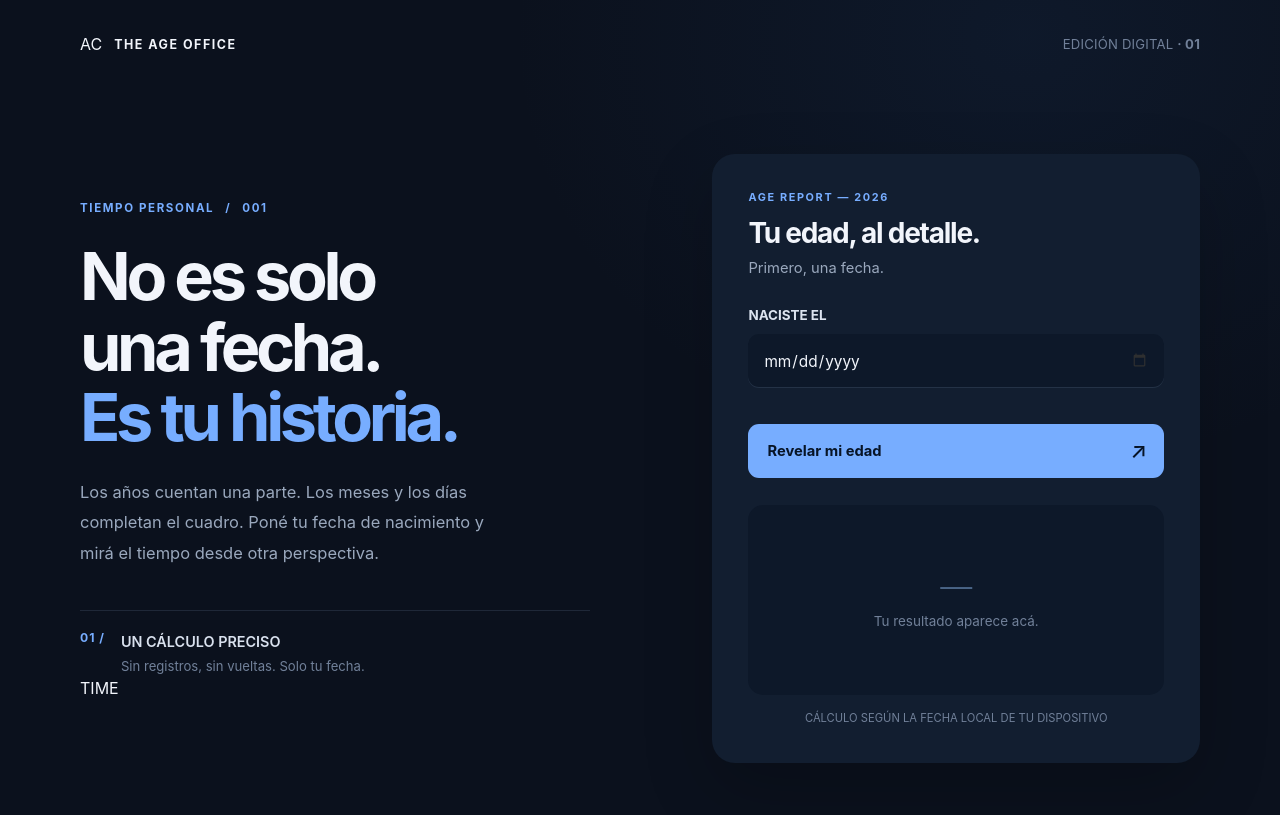
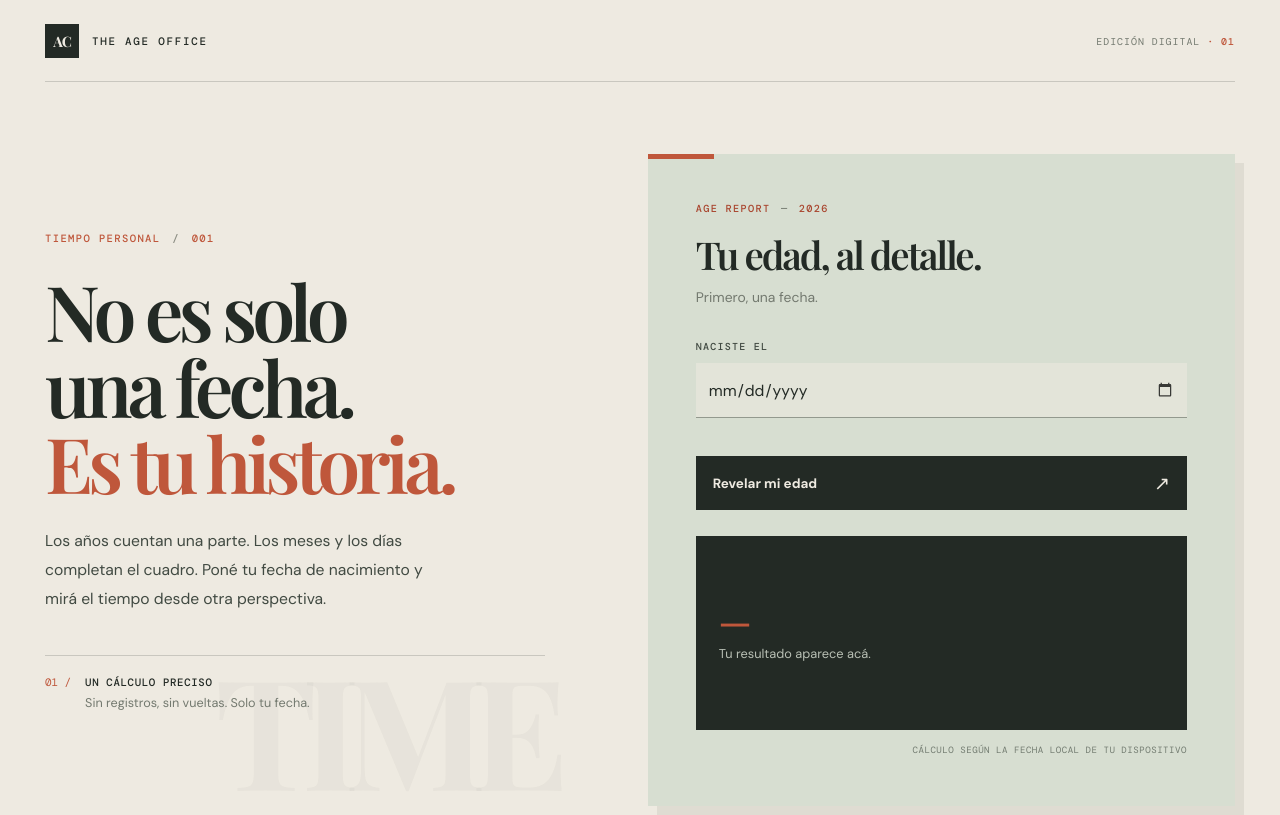
Before and after one commit to RodrigoFrontendDev/age-calculator, a plain HTML site: page index.html in a window 1280 px wide. Shown: the top 815 px of the page. Drawn offline with nearby package versions, Linux system fonts and the light colour scheme; a web font is replaced by a local one.

Commit message:
Restyle Age Calculator with warm editorial palette

```diff
--- a/style.css
+++ b/style.css
@@ -1,17 +1,22 @@
+@import url('https://fonts.googleapis.com/css2?family=DM+Mono:wght@400;500&family=DM+Sans:wght@400;500;600;700;800&family=Playfair+Display:ital,wght@0,600;0,700;1,600;1,700&display=swap');
+
 :root {
-  color-scheme: dark;
-  font-family: Inter, ui-sans-serif, system-ui, -apple-system, BlinkMacSystemFont, "Segoe UI", sans-serif;
+  color-scheme: light;
+  font-family: 'DM Sans', sans-serif;
   font-synthesis: none;
   text-rendering: optimizeLegibility;
-  --page: #0b111d;
-  --surface: #121e30;
-  --surface-deep: #0d1829;
-  --text: #f2f5fb;
-  --muted: #9aa8bd;
-  --muted-soft: #718099;
-  --accent: #77adff;
-  --accent-strong: #4b8ff0;
-  --line: rgba(139, 164, 199, .16);
+  --paper: #eeeae1;
+  --paper-deep: #e4dfd4;
+  --sage: #d7ded1;
+  --ink: #232a25;
+  --ink-soft: #414a42;
+  --muted: #73796f;
+  --muted-light: #8b8d82;
+  --clay: #bf573b;
+  --clay-dark: #a9462f;
+  --rule: rgba(44, 52, 43, .19);
+  --mono: 'DM Mono', monospace;
+  --serif: 'Playfair Display', Georgia, serif;
 }
 
 * { box-sizing: border-box; }
@@ -19,24 +24,22 @@
 html {
   min-width: 320px;
   min-height: 100%;
-  background: var(--page);
+  background: var(--paper);
 }
 
 body {
   min-width: 320px;
   min-height: 100vh;
   margin: 0;
-  color: var(--text);
-  background:
-    radial-gradient(ellipse at 80% 4%, rgba(37, 77, 132, .13), transparent 32rem),
-    var(--page);
+  color: var(--ink);
+  background: var(--paper);
 }
 
 button, input { font: inherit; }
 button { -webkit-tap-highlight-color: transparent; }
 
 .page-shell {
-  width: min(1120px, calc(100% - 64px));
+  width: min(1190px, calc(100% - 88px));
   min-height: 100vh;
   margin: 0 auto;
   display: flex;
@@ -44,194 +47,251 @@ button { -webkit-tap-highlight-color: transparent; }
 }
 
 .topbar {
-  min-height: 88px;
+  min-height: 82px;
   display: flex;
   align-items: center;
   justify-content: space-between;
   gap: 24px;
+  box-shadow: inset 0 -1px 0 var(--rule);
 }
 
 .brand {
   display: inline-flex;
   align-items: center;
-  gap: 12px;
-  color: var(--text);
+  gap: 13px;
+  color: var(--ink);
   text-decoration: none;
 }
 
-.brand-mark {
-  width: 27px;
-  height: 27px;
-  display: inline-flex;
-  align-items: flex-end;
-  justify-content: center;
-  gap: 3px;
-  padding: 5px 6px;
-  border-radius: 8px;
-  background: #1b3454;
+.brand-monogram {
+  width: 34px;
+  height: 34px;
+  display: grid;
+  place-items: center;
+  background: var(--ink);
+  color: var(--paper);
+  font-family: var(--serif);
+  font-size: .9rem;
+  font-weight: 700;
+  letter-spacing: -.08em;
 }
 
-.brand-mark i {
-  display: block;
-  width: 3px;
-  border-radius: 3px;
-  background: var(--accent);
+.brand-name,
+.topbar-note,
+.eyebrow,
+.note-number,
+.section-kicker,
+#age-form label,
+.date-hint,
+.result-label,
+.age-detail span,
+.calculator-footnote,
+.page-footer {
+  font-family: var(--mono);
 }
 
-.brand-mark i:nth-child(1) { height: 8px; opacity: .65; }
-.brand-mark i:nth-child(2) { height: 14px; }
-.brand-mark i:nth-child(3) { height: 10px; opacity: .8; }
-
 .brand-name {
-  font-size: .78rem;
-  font-weight: 750;
-  letter-spacing: .12em;
+  font-size: .68rem;
+  font-weight: 500;
+  letter-spacing: .16em;
 }
 
-.brand-name span { margin: 0 3px; color: var(--accent); }
+.topbar-note {
+  color: var(--muted);
+  font-size: .62rem;
+  letter-spacing: .1em;
+}
 
-.topbar-note {
-  color: var(--muted-soft);
-  font-size: .82rem;
-  letter-spacing: .015em;
-}
+.topbar-note strong { color: var(--clay); font-weight: 500; }
 
 .main-layout {
   flex: 1;
   display: grid;
-  grid-template-columns: minmax(0, 1fr) minmax(390px, .92fr);
+  grid-template-columns: minmax(0, .92fr) minmax(410px, 1.08fr);
   align-items: center;
-  gap: clamp(56px, 8vw, 108px);
-  padding: 66px 0 82px;
+  gap: clamp(54px, 8vw, 115px);
+  padding: 72px 0 78px;
 }
 
-.intro { max-width: 510px; padding-bottom: 18px; }
+.intro {
+  position: relative;
+  min-width: 0;
+  padding: 12px 0 25px;
+}
 
 .eyebrow {
-  display: flex;
-  align-items: center;
-  gap: 11px;
-  margin: 0 0 26px;
-  color: var(--accent);
-  font-size: .72rem;
-  font-weight: 700;
-  letter-spacing: .14em;
+  margin: 0 0 27px;
+  color: var(--clay);
+  font-size: .66rem;
+  font-weight: 500;
+  letter-spacing: .13em;
 }
 
-.eyebrow-line { width: 27px; height: 2px; display: inline-block; background: var(--accent-strong); }
+.eyebrow span { padding: 0 4px; color: var(--muted-light); }
 
 h1, h2, p { margin-top: 0; }
 
 h1 {
-  margin-bottom: 24px;
-  font-size: clamp(2.9rem, 5.2vw, 4.55rem);
-  font-weight: 680;
+  position: relative;
+  z-index: 1;
+  margin: 0 0 26px;
+  font-family: var(--serif);
+  font-size: clamp(3.5rem, 6vw, 5.35rem);
+  font-weight: 600;
   letter-spacing: -.065em;
-  line-height: 1.06;
+  line-height: .99;
 }
 
-h1 em { color: var(--accent); font-style: normal; }
+h1 em {
+  color: var(--clay);
+  font-weight: 600;
+  font-style: italic;
+}
 
 .intro-copy {
+  position: relative;
+  z-index: 1;
   max-width: 410px;
   margin-bottom: 42px;
-  color: var(--muted);
-  font-size: 1.03rem;
+  color: var(--ink-soft);
+  font-size: .98rem;
   line-height: 1.85;
 }
 
 .intro-note {
+  position: relative;
+  z-index: 1;
   display: flex;
   align-items: flex-start;
-  gap: 16px;
-  padding-top: 20px;
-  box-shadow: inset 0 1px 0 var(--line);
+  gap: 14px;
+  padding-top: 18px;
+  box-shadow: inset 0 1px 0 var(--rule);
 }
 
-.note-number { color: var(--accent); font-size: .76rem; font-weight: 750; letter-spacing: .08em; }
+.note-number {
+  padding-top: 2px;
+  color: var(--clay);
+  font-size: .68rem;
+}
 
 .intro-note p {
   margin: 0;
-  color: #d9e1ee;
-  font-size: .9rem;
-  font-weight: 600;
-  line-height: 1.65;
+  color: var(--ink);
+  font-family: var(--mono);
+  font-size: .67rem;
+  font-weight: 500;
+  letter-spacing: .06em;
+  line-height: 1.8;
 }
 
-.intro-note p span { color: var(--muted-soft); font-size: .82rem; font-weight: 400; }
+.intro-note p span {
+  color: var(--muted);
+  font-family: 'DM Sans', sans-serif;
+  font-size: .79rem;
+  font-weight: 400;
+  letter-spacing: 0;
+}
+
+.background-index {
+  position: absolute;
+  right: -8px;
+  bottom: -65px;
+  color: rgba(52, 63, 50, .035);
+  font-family: var(--serif);
+  font-size: clamp(5rem, 12vw, 10rem);
+  font-weight: 700;
+  letter-spacing: -.1em;
+  line-height: 1;
+  pointer-events: none;
+  user-select: none;
+}
 
 .calculator {
-  padding: 36px;
-  border-radius: 23px;
-  background: var(--surface);
-  box-shadow: 0 26px 70px rgba(0, 0, 0, .2);
+  position: relative;
+  min-width: 0;
+  padding: clamp(29px, 4vw, 48px);
+  background: var(--sage);
+  box-shadow: 9px 9px 0 rgba(49, 59, 47, .08);
 }
 
-.calculator-heading { margin-bottom: 30px; }
+.calculator::before {
+  position: absolute;
+  top: 0;
+  left: 0;
+  width: 66px;
+  height: 5px;
+  background: var(--clay);
+  content: '';
+}
+
+.calculator-heading { margin-bottom: 34px; }
 
 .section-kicker {
-  margin-bottom: 12px;
-  color: var(--accent);
-  font-size: .68rem;
-  font-weight: 750;
-  letter-spacing: .15em;
+  margin-bottom: 13px;
+  color: var(--clay-dark);
+  font-size: .64rem;
+  font-weight: 500;
+  letter-spacing: .13em;
 }
 
+.section-kicker span { padding: 0 3px; color: var(--muted); }
+
 .calculator-heading h2 {
-  margin-bottom: 9px;
-  font-size: 1.75rem;
-  font-weight: 660;
-  letter-spacing: -.045em;
+  margin: 0 0 8px;
+  font-family: var(--serif);
+  font-size: clamp(1.8rem, 3vw, 2.4rem);
+  font-weight: 600;
+  letter-spacing: -.055em;
 }
 
-.calculator-heading > p:last-child { margin-bottom: 0; color: var(--muted); font-size: .92rem; }
+.calculator-heading > p:last-child {
+  margin: 0;
+  color: var(--muted);
+  font-size: .87rem;
+}
 
 #age-form label {
   display: block;
-  margin-bottom: 11px;
-  color: #dce4f0;
-  font-size: .84rem;
-  font-weight: 650;
+  margin-bottom: 10px;
+  color: var(--ink-soft);
+  font-size: .63rem;
+  font-weight: 500;
+  letter-spacing: .12em;
 }
 
 .date-control { position: relative; }
 
 #birthday {
   width: 100%;
-  min-height: 54px;
-  padding: 0 15px;
+  min-height: 55px;
+  padding: 0 12px;
   border: 0;
-  border-radius: 11px;
+  border-radius: 0;
+  border-bottom: 1px solid rgba(37, 48, 39, .42);
   outline: none;
-  color: var(--text);
-  background: var(--surface-deep);
-  box-shadow: inset 0 -1px 0 rgba(139, 164, 199, .18);
-  font-size: .96rem;
-  transition: background .2s ease, box-shadow .2s ease;
+  color: var(--ink);
+  background: rgba(238, 234, 225, .48);
+  font-size: .98rem;
+  transition: border-color .2s ease, background .2s ease;
 }
 
 #birthday:focus {
-  background: #0b1729;
-  box-shadow: inset 0 -2px 0 var(--accent-strong);
+  border-bottom: 2px solid var(--clay);
+  background: rgba(238, 234, 225, .76);
 }
 
-#birthday::-webkit-calendar-picker-indicator { cursor: pointer; opacity: .8; filter: invert(.8) sepia(.2) saturate(1.2); }
-
-.date-hint {
-  display: block;
-  margin: 9px 2px 0;
-  color: var(--muted-soft);
-  font-size: .63rem;
-  font-weight: 700;
-  letter-spacing: .13em;
+#birthday::-webkit-calendar-picker-indicator {
+  cursor: pointer;
+  opacity: .75;
+  filter: sepia(.35) saturate(.6);
 }
 
 .form-message {
   min-height: 20px;
-  margin: 10px 0 6px;
-  color: #ff9f9f;
-  font-size: .8rem;
-  line-height: 1.5;
+  margin: 9px 0 9px;
+  color: #9f3828;
+  font-size: .77rem;
+  line-height: 1.45;
 }
 
 .calculate-button {
@@ -241,125 +301,201 @@ h1 em { color: var(--accent); font-style: normal; }
   align-items: center;
   justify-content: space-between;
   gap: 16px;
-  padding: 0 17px 0 19px;
+  padding: 0 17px;
   border: 0;
-  border-radius: 11px;
-  color: #071426;
-  background: var(--accent);
-  font-size: .92rem;
-  font-weight: 750;
+  border-radius: 0;
+  color: var(--paper);
+  background: var(--ink);
+  font-size: .84rem;
+  font-weight: 650;
   cursor: pointer;
-  transition: background .2s ease, transform .2s ease;
+  transition: background .2s ease, padding .2s ease;
 }
 
-.calculate-button:hover { background: #91beff; transform: translateY(-1px); }
-.calculate-button:active { transform: translateY(0); }
-.calculate-button:focus-visible { outline: 2px solid var(--accent); outline-offset: 4px; }
-.button-arrow { font-size: 1.35rem; font-weight: 500; line-height: 1; }
+.calculate-button:hover {
+  padding-right: 13px;
+  background: var(--clay-dark);
+}
+
+.calculate-button:active { background: #8f3b2a; }
+
+.calculate-button:focus-visible {
+  outline: 2px solid var(--clay);
+  outline-offset: 3px;
+}
+
+.button-arrow { font-size: 1.2rem; font-weight: 400; }
 
 .result {
-  min-height: 190px;
-  margin-top: 27px;
-  padding: 22px;
-  border-radius: 15px;
-  background: var(--surface-deep);
+  min-height: 194px;
+  margin-top: 26px;
+  padding: 22px 23px 19px;
+  color: var(--paper);
+  background: var(--ink);
 }
 
 .result-placeholder {
-  min-height: 146px;
+  min-height: 151px;
   display: flex;
   flex-direction: column;
-  align-items: center;
+  align-items: flex-start;
   justify-content: center;
-  gap: 10px;
-  text-align: center;
+  gap: 11px;
 }
 
-.placeholder-mark { color: #496486; font-size: 2rem; font-weight: 300; line-height: 1; }
-.result-placeholder p { margin: 0; color: var(--muted-soft); font-size: .84rem; }
+.placeholder-mark {
+  color: var(--clay);
+  font-family: var(--serif);
+  font-size: 2.3rem;
+  font-style: italic;
+  line-height: .8;
+}
+
+.result-placeholder p {
+  max-width: 210px;
+  margin: 0;
+  color: #b9c0b5;
+  font-size: .8rem;
+}
+
 .result-content[hidden], .result-placeholder[hidden] { display: none; }
-.result-content { animation: result-in .32s ease both; }
+.result-content { animation: result-in .28s ease both; }
 
 .result-label {
-  margin-bottom: 5px;
-  color: var(--muted-soft);
-  font-size: .67rem;
-  font-weight: 750;
+  margin: 0 0 5px;
+  color: #a6b09f;
+  font-size: .61rem;
+  font-weight: 400;
   letter-spacing: .14em;
 }
 
 .result-age { display: flex; align-items: baseline; gap: 10px; }
+
 .result-age strong {
-  color: var(--text);
-  font-size: clamp(3.1rem, 6vw, 4.25rem);
-  font-weight: 680;
-  letter-spacing: -.075em;
-  line-height: 1.05;
+  color: var(--paper);
+  font-family: var(--serif);
+  font-size: clamp(3.4rem, 6.7vw, 5rem);
+  font-weight: 600;
+  letter-spacing: -.07em;
+  line-height: 1;
   font-variant-numeric: tabular-nums;
 }
-.result-age span { color: var(--accent); font-size: 1.05rem; font-weight: 650; }
 
-.result-caption { margin: 7px 0 19px; color: var(--muted); font-size: .8rem; }
+.result-age span {
+  color: #e28b6c;
+  font-size: .95rem;
+  font-weight: 600;
+}
+
+.result-caption {
+  margin: 8px 0 20px;
+  color: #aeb8ab;
+  font-size: .76rem;
+}
 
 .age-details {
   display: grid;
   grid-template-columns: repeat(2, minmax(0, 1fr));
-  padding-top: 15px;
-  box-shadow: inset 0 1px 0 var(--line);
+  padding-top: 14px;
+  box-shadow: inset 0 1px 0 rgba(238, 234, 225, .2);
 }
 
-.age-detail { display: flex; flex-direction: column; gap: 3px; }
-.age-detail + .age-detail { padding-left: 17px; box-shadow: inset 1px 0 0 var(--line); }
-.age-detail strong { color: #dfe8f6; font-size: 1.2rem; font-weight: 680; font-variant-numeric: tabular-nums; }
-.age-detail span { color: var(--muted-soft); font-size: .72rem; }
+.age-detail { display: flex; flex-direction: column; gap: 4px; }
 
-.birthday-note { margin: 18px 0 0; color: var(--accent); font-size: .78rem; line-height: 1.5; }
-.calculator-footnote { margin: 15px 0 0; color: var(--muted-soft); font-size: .7rem; line-height: 1.5; text-align: center; }
+.age-detail + .age-detail {
+  padding-left: 17px;
+  box-shadow: inset 1px 0 0 rgba(238, 234, 225, .18);
+}
+
+.age-detail strong {
+  color: var(--paper);
+  font-family: var(--serif);
+  font-size: 1.35rem;
+  font-weight: 600;
+  font-variant-numeric: tabular-nums;
+}
+
+.age-detail span {
+  color: #a6b09f;
+  font-size: .58rem;
+  letter-spacing: .12em;
+}
+
+.birthday-note {
+  margin: 16px 0 0;
+  color: #e28b6c;
+  font-size: .75rem;
+  line-height: 1.5;
+}
+
+.calculator-footnote {
+  margin: 14px 0 0;
+  color: #727b70;
+  font-size: .57rem;
+  letter-spacing: .055em;
+  line-height: 1.5;
+  text-align: right;
+}
 
 .page-footer {
-  min-height: 68px;
+  min-height: 67px;
   display: flex;
   align-items: center;
   justify-content: space-between;
   gap: 18px;
-  box-shadow: inset 0 1px 0 rgba(139, 164, 199, .1);
-  color: var(--muted-soft);
-  font-size: .72rem;
+  box-shadow: inset 0 1px 0 var(--rule);
+  color: var(--muted);
+  font-family: var(--mono);
+  font-size: .58rem;
+  letter-spacing: .07em;
 }
 
-.page-footer span:first-child { color: #8192ab; font-size: .66rem; font-weight: 750; letter-spacing: .13em; }
+.page-footer span:first-child { color: var(--ink-soft); font-weight: 500; }
+.page-footer i { color: var(--clay); font-size: .55rem; font-style: normal; }
+.page-footer b { color: var(--clay); font-weight: 500; }
 
 @keyframes result-in {
-  from { opacity: 0; transform: translateY(5px); }
+  from { opacity: 0; transform: translateY(4px); }
   to { opacity: 1; transform: translateY(0); }
 }
 
-@media (max-width: 900px) {
-  .main-layout { grid-template-columns: minmax(0, 1fr) minmax(340px, .95fr); gap: 40px; }
-  .calculator { padding: 29px; }
-  h1 { font-size: clamp(2.7rem, 5.8vw, 4rem); }
+@media (max-width: 920px) {
+  .page-shell { width: min(100% - 56px, 720px); }
+  .main-layout {
+    grid-template-columns: minmax(0, 1fr);
+    gap: 40px;
+    padding: 55px 0 60px;
+  }
+  .intro { max-width: 650px; }
+  h1 { font-size: clamp(3.8rem, 8vw, 5.4rem); }
+  .intro-copy { max-width: 540px; margin-bottom: 30px; }
+  .calculator { width: 100%; }
+  .background-index { right: 10px; bottom: -50px; }
 }
 
-@media (max-width: 720px) {
-  .page-shell { width: min(100% - 40px, 520px); }
-  .topbar { min-height: 76px; }
-  .topbar-note { max-width: 150px; font-size: .72rem; text-align: right; }
-  .main-layout { grid-template-columns: minmax(0, 1fr); gap: 42px; padding: 48px 0 58px; }
-  .intro { max-width: 540px; padding-bottom: 0; }
-  h1 { font-size: clamp(2.8rem, 9vw, 4rem); }
-  .intro-copy { max-width: 500px; margin-bottom: 27px; font-size: .97rem; }
-  .intro-note { padding-top: 16px; }
-  .calculator { padding: clamp(23px, 6vw, 32px); }
-  .page-footer { min-height: 62px; }
+@media (max-width: 560px) {
+  .page-shell { width: calc(100% - 36px); }
+  .topbar { min-height: 72px; }
+  .brand-name { font-size: .61rem; }
+  .topbar-note { font-size: .53rem; }
+  .main-layout { gap: 33px; padding: 43px 0 46px; }
+  .eyebrow { margin-bottom: 22px; font-size: .58rem; }
+  h1 { margin-bottom: 20px; font-size: clamp(3.25rem, 13vw, 4.4rem); }
+  .intro-copy { margin-bottom: 27px; font-size: .91rem; }
+  .calculator { padding: 28px 22px 23px; box-shadow: 5px 5px 0 rgba(49, 59, 47, .08); }
+  .calculator-heading { margin-bottom: 28px; }
+  .calculator-heading h2 { font-size: 1.85rem; }
+  .result { padding: 20px 18px 18px; }
+  .result-age strong { font-size: 4rem; }
+  .page-footer { min-height: 76px; flex-wrap: wrap; justify-content: flex-start; gap: 7px 20px; padding: 15px 0; }
+  .page-footer span:nth-child(2) { order: 3; width: 100%; }
 }
 
-@media (max-width: 420px) {
-  .page-shell { width: calc(100% - 32px); }
-  .topbar-note { max-width: 120px; font-size: .66rem; }
-  .brand-name { font-size: .7rem; }
-  .calculator { padding: 21px; border-radius: 18px; }
-  .result { padding: 18px; }
-  .page-footer { align-items: flex-start; flex-direction: column; justify-content: center; gap: 5px; padding: 14px 0; }
+@media (max-width: 360px) {
+  .topbar-note { display: none; }
+  h1 { font-size: 3rem; }
+  .calculator { padding-inline: 18px; }
+  .result-age strong { font-size: 3.5rem; }
 }
 
 @media (prefers-reduced-motion: reduce) {
```
